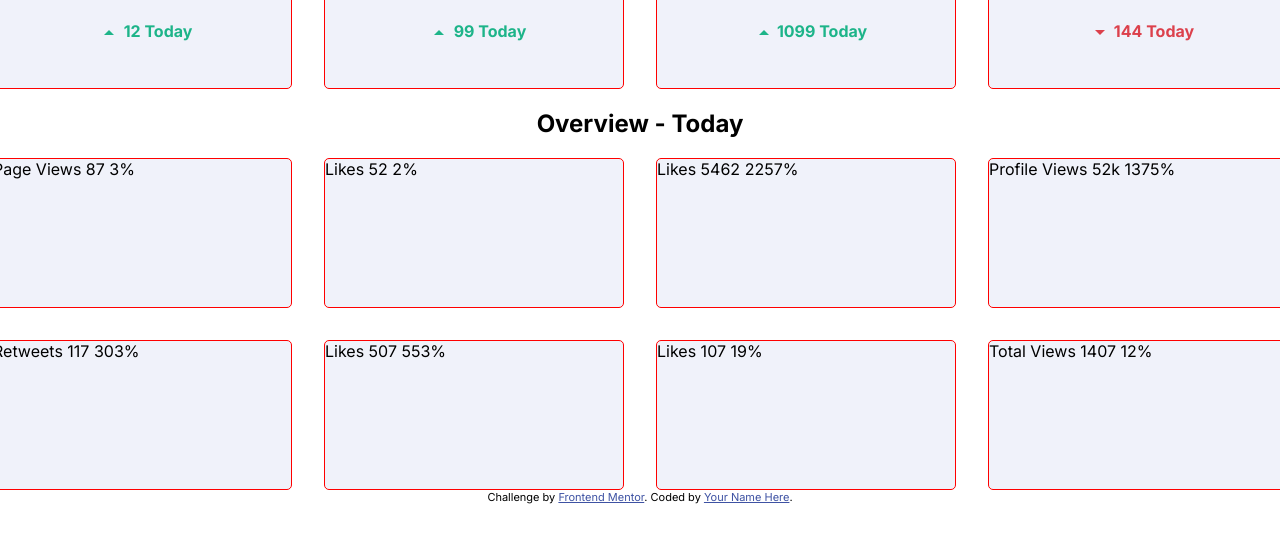
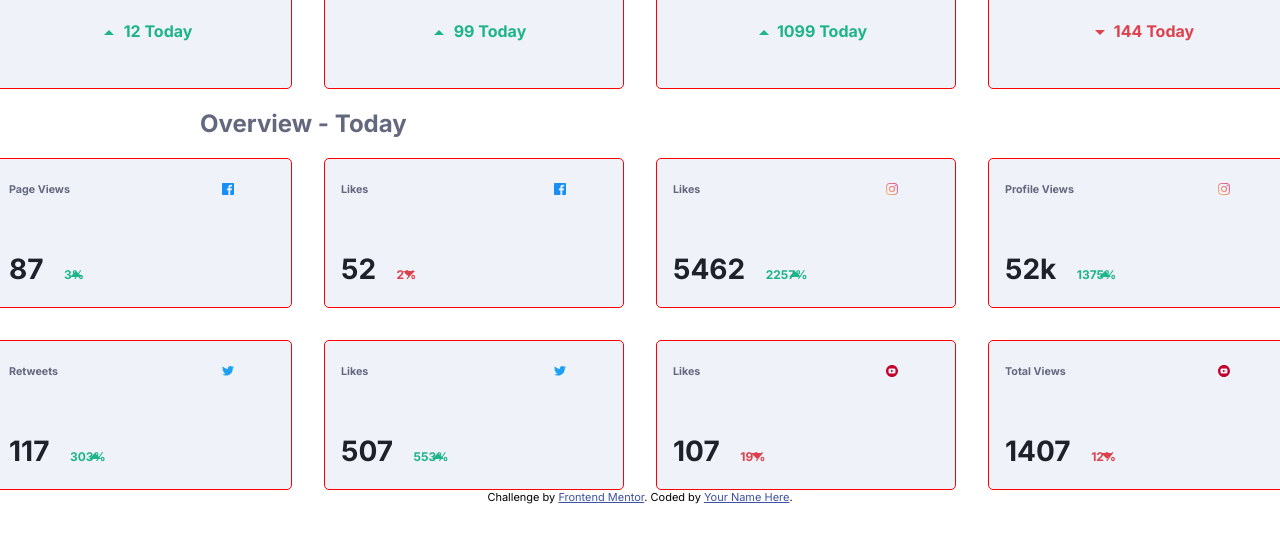
Before and after one commit to AliceMenzie/social-media-dashboard, a plain HTML site: page index.html in a window 1280 px wide. Shown: the part 241-784 px from the top of the page. Drawn offline with Linux system fonts and the light colour scheme.

Commit message:
add style to daily overview content

```diff
--- a/index.html
+++ b/index.html
@@ -46,23 +46,56 @@
           <p class="pos">1099 Today</p>
         </div>
         <div class="unknown">
-          <p> Nathan F.</p>
+          <p>Nathan F.</p>
           <p>8239</p>
           <p>Subscribers</p>
           <p class="neg">144 Today</p>
         </div>
       </div>
 
-      <h2>Overview - Today</h2>
+      <h2 class="daily-heading">Overview - Today</h2>
       <div class="daily-container">
-        <div class="fb-pg">Page Views 87 3%</div>
-        <div class="fb-likes">Likes 52 2%</div>
-        <div class="insta-likes">Likes 5462 2257%</div>
-        <div class="insta-views">Profile Views 52k 1375%</div>
-        <div class="twit-retweet">Retweets 117 303%</div>
-        <div class="twit-likes">Likes 507 553%</div>
-        <div class="unknown-likes">Likes 107 19%</div>
-        <div class="unknown-views">Total Views 1407 12%</div>
+        <div class="daily-content fb fb-pg">
+          <h6>Page Views</h6>
+          <p class="daily-number">87</p>
+          <p class="daily-change">3%</p>
+        </div>
+        <div class="daily-content fb fb-likes">
+          <h6>Likes</h6>
+          <p class="daily-number">52</p>
+          <p class="daily-change neg">2%</p>
+        </div>
+        <div class="daily-content insta insta-likes">
+          <h6>Likes</h6>
+          <p class="daily-number">5462</p>
+          <p class="daily-change">2257%</p>
+
+        </div>
+        <div class="daily-content insta insta-views">
+          <h6>Profile Views</h6>
+          <p class="daily-number">52k</p>
+          <p class="daily-change">1375%</p>
+        </div>
+        <div class="daily-content twit twit-retweet">
+          <h6>Retweets</h6>
+          <p class="daily-number">117</p>
+          <p class="daily-change">303%</p>
+        </div>
+        <div class="daily-content twit twit-likes">
+          <h6>Likes</h6>
+          <p class="daily-number">507</p>
+          <p class="daily-change">553%</p>
+        </div>
+        <div class="daily-content youtube youtube-likes">
+          <h6>Likes</h6>
+          <p class="daily-number">107</p>
+          <p class="daily-change neg">19%</p>
+        </div>
+        <div class="daily-content youtube youtube-views">
+          <h6>Total Views</h6>
+          <p class="daily-number">1407</p>
+          <p class="daily-change neg">12%</p>
+        </div>
       </div>
     </main>
 
--- a/style.css
+++ b/style.css
@@ -158,16 +158,18 @@ main {
     padding: 0rem 2rem;
 }
 
+/* Daily overview start */
 
+.daily-heading {
+    align-self: flex-start;
+    margin-left: 12rem;
+    color: var(--lght-gray-txt);
+}
 .daily-container {
   display: grid;
   grid-template-columns: repeat(4, minmax(300px, 1fr));
   grid-gap: 2rem;
   margin-right: 0;
-}
-
-h2 {
-  display: inline;
 }
 
 .daily-container div {
@@ -176,6 +178,80 @@ h2 {
   min-height: 150px;
   background-color: var(--lght-card-bg);
   border-radius: 5px;
+  color: var(--lght-gray-txt);
+
+}
+
+.daily-container div p {
+    display: inline;
+}
+
+div.daily-content.fb h6 {
+    background: url(./images/icon-facebook.svg);
+    background-repeat: no-repeat;
+    background-size: 12px;
+    background-position: 80% 50%;
+    padding: 0.5rem 1rem;
+    margin: 1rem 0rem 3rem 0rem;
+
+}
+
+div.daily-content.twit h6 {
+    background: url(./images/icon-twitter.svg);
+    background-repeat: no-repeat;
+    background-size: 12px;
+    background-position: 80% 50%;
+    padding: 0.5rem 1rem;
+    margin: 1rem 0rem 3rem 0rem;
+
+}
+div.daily-content.insta h6 {
+    background: url(./images/icon-instagram.svg);
+    background-repeat: no-repeat;
+    background-size: 12px;
+    background-position: 80% 50%;
+    padding: 0.5rem 1rem;
+    margin: 1rem 0rem 3rem 0rem;
+
+}
+div.daily-content.youtube h6 {
+    background: url(./images/icon-youtube.svg);
+    background-repeat: no-repeat;
+    background-size: 12px;
+    background-position: 80% 50%;
+    padding: 0.5rem 1rem;
+    margin: 1rem 0rem 3rem 0rem;
+
+}
+
+p.daily-number {
+    color: var(--drk-blue-txt);
+    font-weight: 700;
+    font-size: 28px;
+    padding: 0.5rem 1rem;
+
+}
+
+p.daily-change {
+    color: var(--green);
+    font-weight: 700;
+    font-size: 12px;
+    background: url(./images/icon-up.svg);
+    background-repeat: no-repeat;
+    background-size: 12px;
+    background-position: 80% 50%;
+
+}
+
+p.daily-change.neg {
+    color: var(--red);
+    font-weight: 700;
+    font-size: 12px;
+    background: url(./images/icon-down.svg);
+    background-repeat: no-repeat;
+    background-size: 12px;
+    background-position: 80% 50%;
+
 }
 
 .attribution {
```
